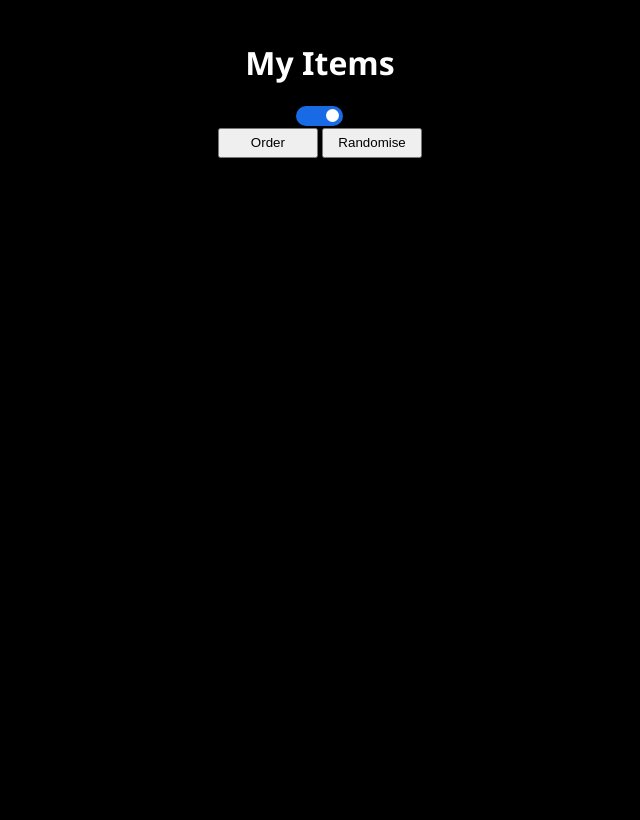
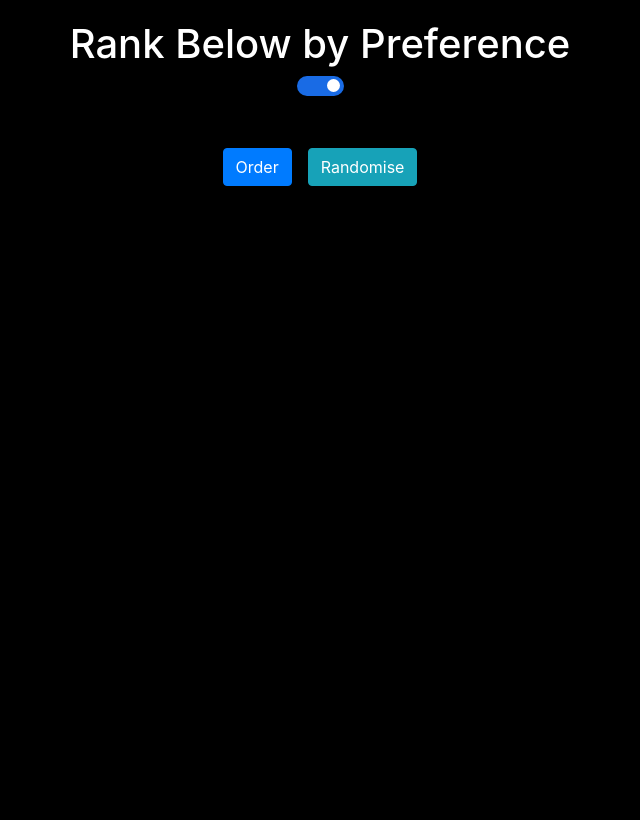
Before and after one commit to negin-mgdm/ahp-prioritiser, a Django app: page / in a window 1280 px wide. Shown: the whole page, without its empty margins (320-960 px from the left). Run offline with Django 5.2, Linux system fonts and the light colour scheme; data that the repository does not hold is empty; some libraries are stand-ins or nearby versions.

Commit message:
style: Adding Bootstrap to complement existing custom styling.

```diff
--- a/ProPlanner/templates/index.html
+++ b/ProPlanner/templates/index.html
@@ -6,17 +6,25 @@
     <title>Create HTML List</title>
     {% load static %}
     <link rel="stylesheet" href="{% static 'main.css' %}" />
+    <link
+      href="https://stackpath.bootstrapcdn.com/bootstrap/4.5.2/css/bootstrap.min.css"
+      rel="stylesheet"
+    />
   </head>
   <body class="dark-mode">
-    <div class="container">
-      <h1>My Items</h1>
-      <label class="switch">
-        <input type="checkbox" id="darkModeToggle" checked />
-        <span class="slider"></span>
-      </label>
-      <ul id="itemsList"></ul>
-      <button id="orderButton">Order</button>
-      <button id="randomiseButton">Randomise</button>
+    <div class="container d-flex flex-column align-items-center">
+      <h1>Rank Below by Preference</h1>
+      <div class="toggle-container">
+        <label class="switch">
+          <input type="checkbox" id="darkModeToggle" checked />
+          <span class="slider"></span>
+        </label>
+      </div>
+      <ul id="itemsList" class="list-unstyled"></ul>
+      <div class="d-flex justify-content-center">
+        <button id="orderButton" class="btn btn-primary m-2">Order</button>
+        <button id="randomiseButton" class="btn btn-info m-2">Randomise</button>
+      </div>
     </div>
 
     <div id="overlay" class="overlay">
--- a/static/main.css
+++ b/static/main.css
@@ -1,29 +1,23 @@
 body {
-  display: flex;
-  justify-content: center;
-  align-items: flex-start;
-  height: 100vh;
-  margin: 0;
+  font-family: "Segoe", "Segoe UI", "Arial", "sans-serif";
+  background-color: #e7ecf0 !important;
   padding-top: 20px;
-  font-family: "Segoe", "Segoe UI", "Arial", "sans-serif";
-  background-color: #e7ecf0;
 }
 
 ul {
-  list-style-type: none;
   padding: 0;
   margin: 0;
+  max-width: 300px;
 }
 
 li {
-  /* border: 1px solid black; */
   padding: 10px;
   margin: 4px 0;
-  width: 200px;
-  box-sizing: border-box;
-  cursor: grab;
   border-radius: 10px;
   background-color: #f5f5f5;
+  cursor: grab;
+  width: 300px;
+  text-align: center;
 }
 
 li.highlighted {
@@ -36,22 +30,6 @@ li.dragging {
 
 h1 {
   text-align: center;
-}
-
-.container {
-  text-align: center;
-}
-
-#orderButton {
-  width: 100px;
-  height: 30px;
-  cursor: pointer;
-}
-
-#randomiseButton {
-  width: 100px;
-  height: 30px;
-  cursor: pointer;
 }
 
 .overlay {
```
Also changed, not shown: other parts of static/main.css (+3 -13 lines).
